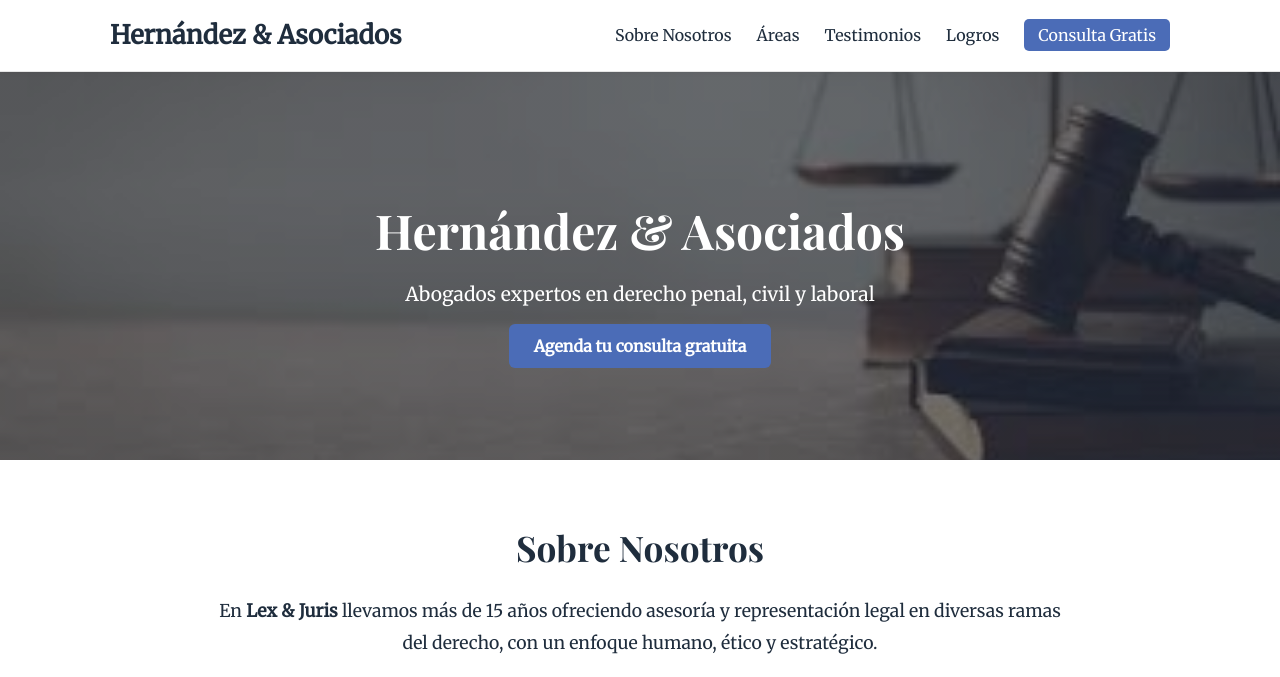
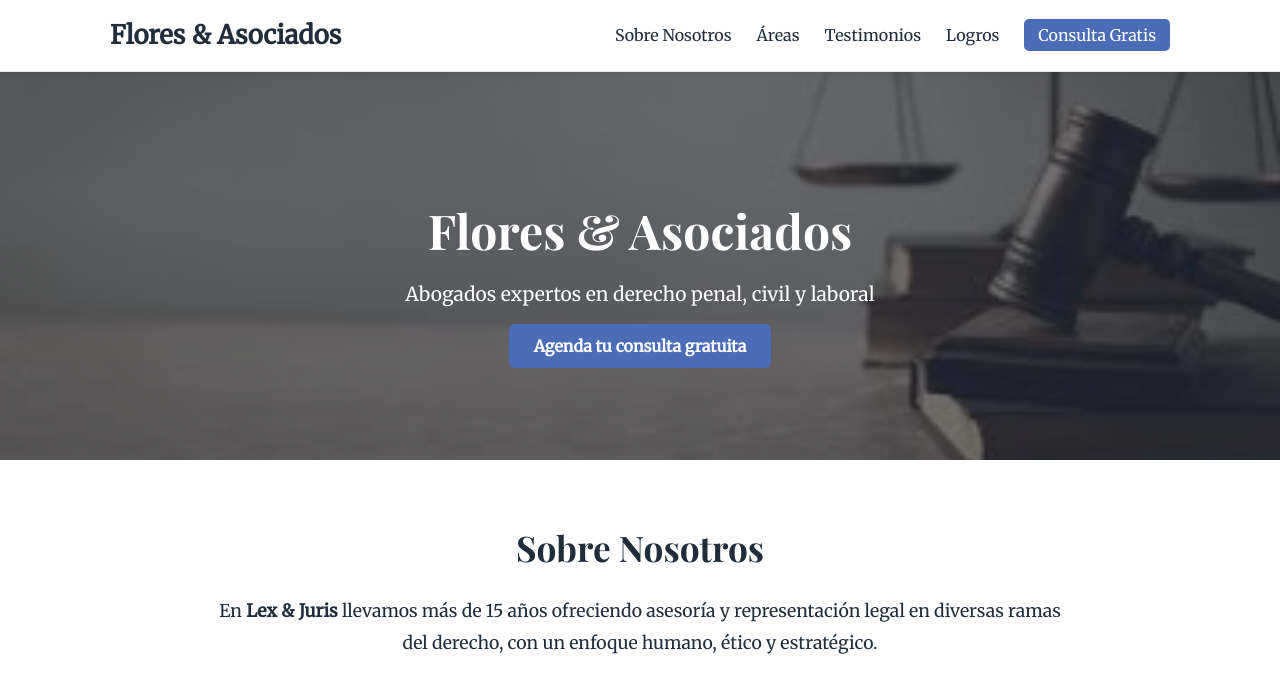
Before and after one commit to Alex100aranda/despacho, a plain HTML site: page index.html in a window 1280 px wide. Shown: the top 677 px of the page. Drawn offline with nearby package versions, Linux system fonts and the light colour scheme.

Commit message:
cambio de titulo

```diff
--- a/index.html
+++ b/index.html
@@ -4,7 +4,7 @@
   <meta charset="UTF-8" />
   <meta name="viewport" content="width=device-width, initial-scale=1.0" />
   <meta name="description" content="Despacho de abogados Lex & Juris. Expertos en derecho penal, civil y laboral. Agenda tu consulta gratuita." />
-  <title>Hernández & Asociados - Despacho Jurídico</title>
+  <title>Flores & Asociados - Despacho Jurídico</title>
 
   <!-- Fuentes y Estilos -->
   <link href="https://fonts.googleapis.com/css2?family=Playfair+Display:wght@700&family=Merriweather&display=swap" rel="stylesheet" />
@@ -17,7 +17,7 @@
 <!-- Navbar -->
 <nav class="navbar">
   <div class="navbar-container">
-    <a href="#" class="logo">Hernández & Asociados</a>
+    <a href="#" class="logo">Flores & Asociados</a>
 
     <!-- Botón hamburguesa -->
     <button class="menu-toggle" aria-label="Abrir menú">
@@ -38,7 +38,7 @@
   <!-- Hero -->
   <header class="hero">
     <div class="hero-content" data-aos="fade-up">
-      <h1 data-aos="fade-down">Hernández & Asociados</h1>
+      <h1 data-aos="fade-down">Flores & Asociados</h1>
       <p data-aos="fade-up">Abogados expertos en derecho penal, civil y laboral</p>
       <a href="#contacto" class="btn" data-aos="fade-up">Agenda tu consulta gratuita</a>
     </div>
@@ -150,7 +150,7 @@
 
   <!-- Footer -->
   <footer class="footer">
-    <p>&copy; 2025 Hernández & Asociados. Todos los derechos reservados.</p>
+    <p>&copy; 2025 Flores & Asociados. Todos los derechos reservados.</p>
     <div class="social-media">
       <a href="https://www.facebook.com" target="_blank" class="social-icon facebook" aria-label="Facebook">
         <i class="fab fa-facebook-f"></i>
```
